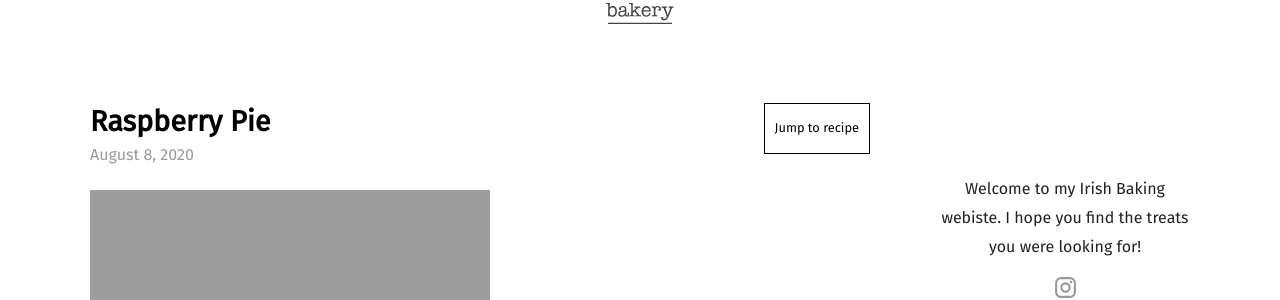
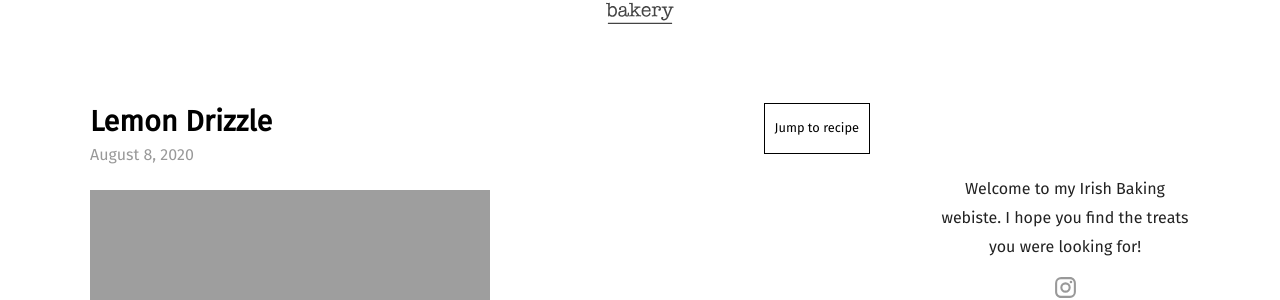
Before and after one commit to mcginleyireland/irishbaking.github.io, a Jekyll site: the page built from _posts/2020-08-08-lemon-drizzle.md, in a window 1280 px wide and 900 px high. Shown: the part 225-525 px from the top of the window. Built offline with Jekyll 4.4.1, drawn with Linux system fonts in a browser that asks for light colours; nearby versions of some CDN libraries; some web fonts are replaced.

Commit message:
Adding images and reciepe for sourdough bread and lemon drizzle cake

```diff
--- a/_posts/2020-08-08-lemon-drizzle.md
+++ b/_posts/2020-08-08-lemon-drizzle.md
@@ -1,6 +1,6 @@
 ---
 date: 2020-08-08
-title: Raspberry Pie
+title: Lemon Drizzle
 categories:
   - Cakes
 featured_image: https://irishbaking.ie/images/Lemon_Drizzle/Image_3.jpg
@@ -38,6 +38,7 @@ You can add extra flavour with berries.
 You can add extra flavour with berries.
 
 ![Cake](https://irishbaking.ie/images/Lemon_Drizzle/Image_3.jpg)
+
 You can add extra flavour with berries.
 
 ![Cake](https://irishbaking.ie/images/Lemon_Drizzle/Image_4.jpg)
```
Also changed, not shown: _posts/2020-08-15-sourdough-bread.md (+1 -0 lines).
